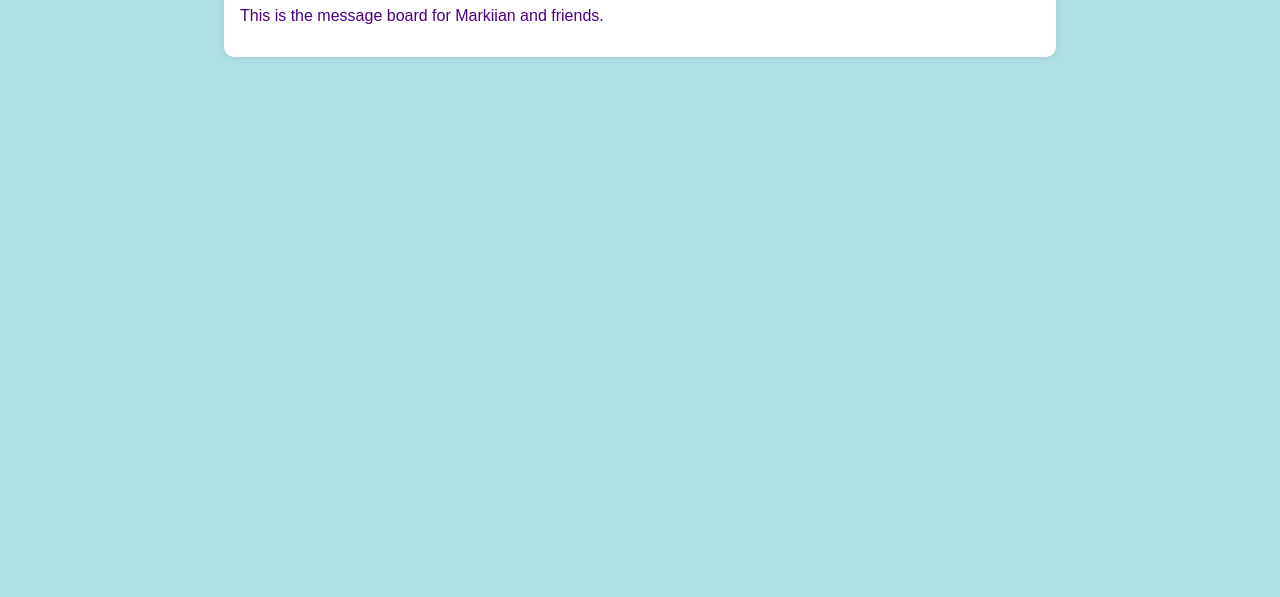
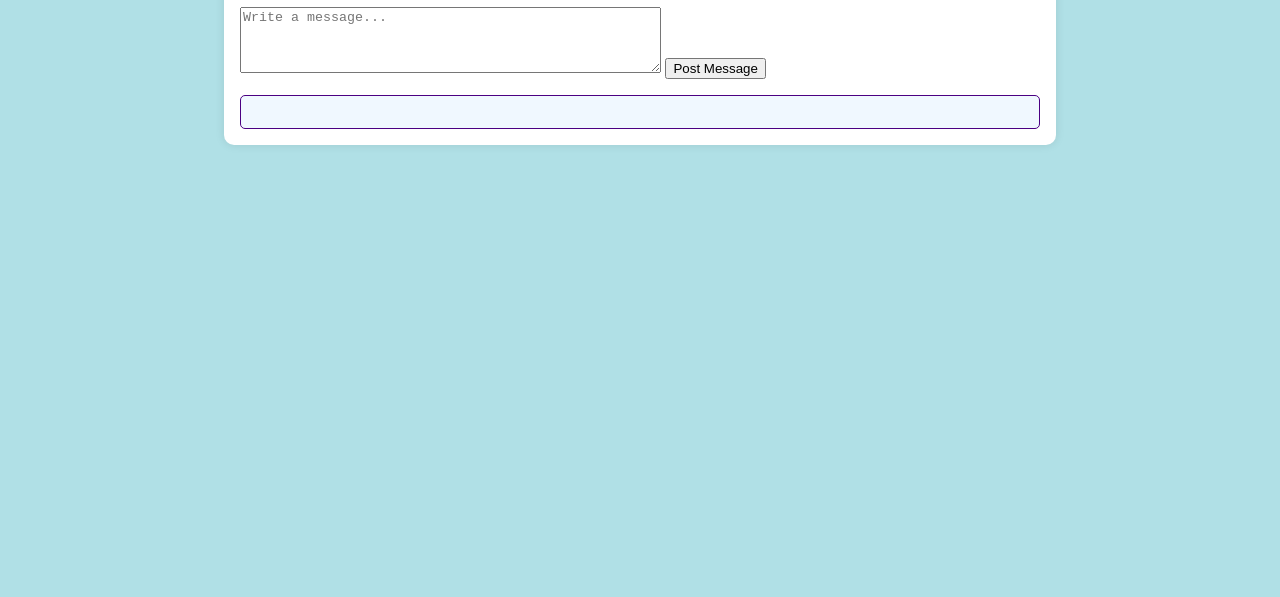
Before and after one commit to MorkPython/ISHNerdWeb, a plain HTML site: page messages.html in a window 1280 px wide. Shown: the part 203-800 px from the top of the page. Drawn offline with Linux system fonts and the light colour scheme.

Commit message:
Update messages.html

```diff
--- a/messages.html
+++ b/messages.html
@@ -5,6 +5,22 @@
     <meta name="viewport" content="width=device-width, initial-scale=1.0">
     <title>Messages</title>
     <link rel="stylesheet" href="styles.css">
+    <style>
+        #messages {
+            border: 1px solid #4b0082;
+            padding: 1rem;
+            margin-top: 1rem;
+            border-radius: 5px;
+            background-color: #f0f8ff;
+        }
+        .message {
+            border-bottom: 1px solid #4b0082;
+            padding: 0.5rem 0;
+        }
+        .message:last-child {
+            border-bottom: none;
+        }
+    </style>
 </head>
 <body>
     <nav>
@@ -16,7 +32,28 @@
     </nav>
     <div class="container">
         <h1>Messages</h1>
-        <p>This is the message board for Markiian and friends.</p>
+        <textarea id="messageInput" placeholder="Write a message..." rows="4" cols="50"></textarea>
+        <button onclick="postMessage()">Post Message</button>
+        <div id="messages"></div>
     </div>
+    <script>
+        function postMessage() {
+            var messageInput = document.getElementById('messageInput');
+            var messageText = messageInput.value.trim();
+
+            if (messageText === "") {
+                alert("Please write a message before posting.");
+                return;
+            }
+
+            var messagesDiv = document.getElementById('messages');
+            var messageDiv = document.createElement('div');
+            messageDiv.className = 'message';
+            messageDiv.textContent = messageText;
+
+            messagesDiv.appendChild(messageDiv);
+            messageInput.value = ""; // Clear the input field
+        }
+    </script>
 </body>
 </html>
```
